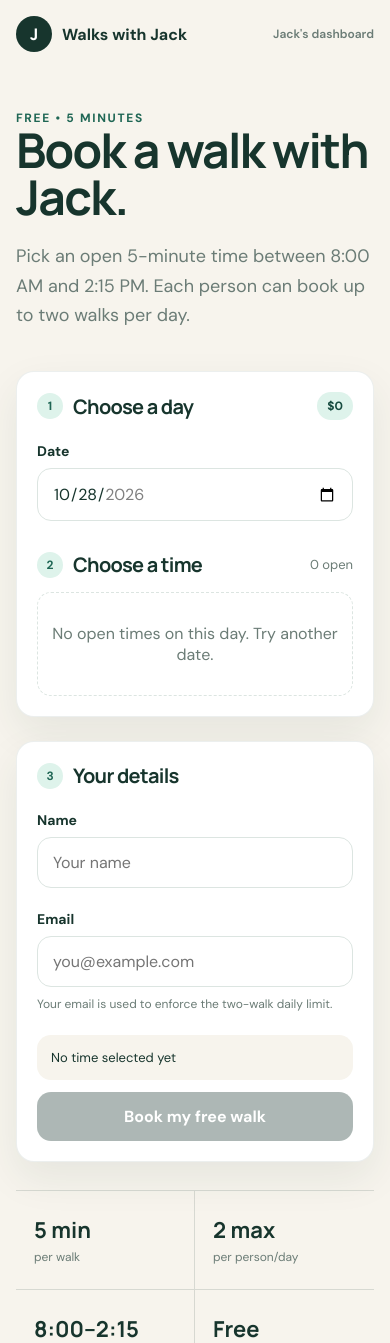
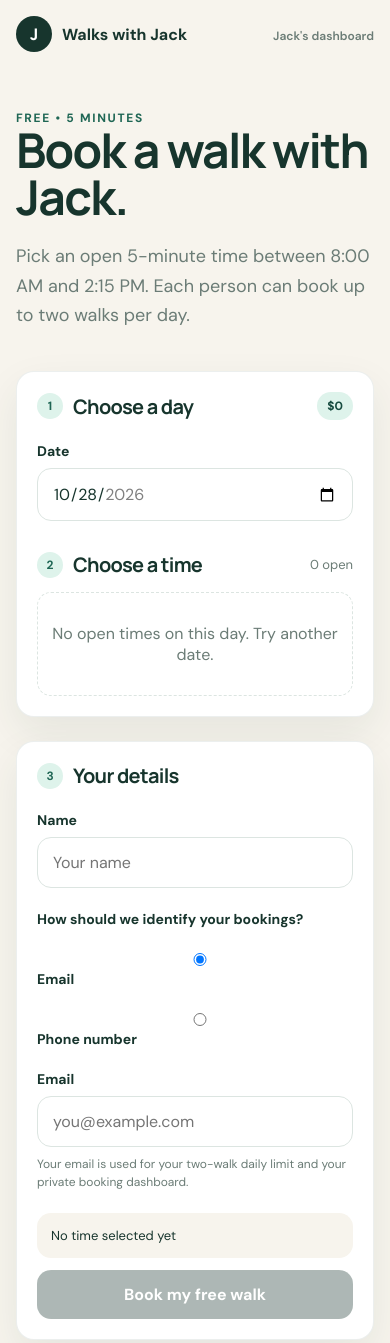
Before and after one commit to keilanmacisaac/walks-with-jack, a Flask app: page / in a window 390 px wide. Shown: the top 1343 px of the page. Run offline with Flask 3, Linux system fonts and the light colour scheme; data that the repository does not hold is empty.

Commit message:
Let walkers choose email or phone

```diff
--- a/templates/index.html
+++ b/templates/index.html
@@ -1,6 +1,11 @@
 {% extends "base.html" %}
 {% block title %}Book a Walk · {{ app_name }}{% endblock %}
-{% block header_action %}<a class="quiet-link" href="{{ url_for('admin_login') }}">Jack's dashboard</a>{% endblock %}
+{% block header_action %}
+<div class="header-actions">
+  {% if session.get('walker_token') %}<a class="quiet-link" href="{{ url_for('my_bookings') }}">My bookings</a>{% endif %}
+  <a class="quiet-link" href="{{ url_for('admin_login') }}">Jack's dashboard</a>
+</div>
+{% endblock %}
 
 {% block content %}
 <section class="hero wrap">
@@ -53,9 +58,21 @@
       <label for="name">Name</label>
       <input id="name" name="name" type="text" maxlength="80" autocomplete="name" placeholder="Your name" required>
 
-      <label for="email">Email</label>
-      <input id="email" name="email" type="email" maxlength="160" autocomplete="email" placeholder="you@example.com" required>
-      <p class="field-note">Your email is used to enforce the two-walk daily limit.</p>
+      <label>How should we identify your bookings?</label>
+      <div class="contact-choice" role="radiogroup" aria-label="Contact method">
+        <label class="contact-option">
+          <input type="radio" name="contact_method" value="email" checked>
+          <span>Email</span>
+        </label>
+        <label class="contact-option">
+          <input type="radio" name="contact_method" value="phone">
+          <span>Phone number</span>
+        </label>
+      </div>
+
+      <label id="contact-label" for="contact">Email</label>
+      <input id="contact" name="contact" type="email" maxlength="160" autocomplete="email" placeholder="you@example.com" required>
+      <p id="contact-note" class="field-note">Your email is used for your two-walk daily limit and your private booking dashboard.</p>
 
       <div id="selection-summary" class="selection-summary">
         <span>No time selected yet</span>
```
